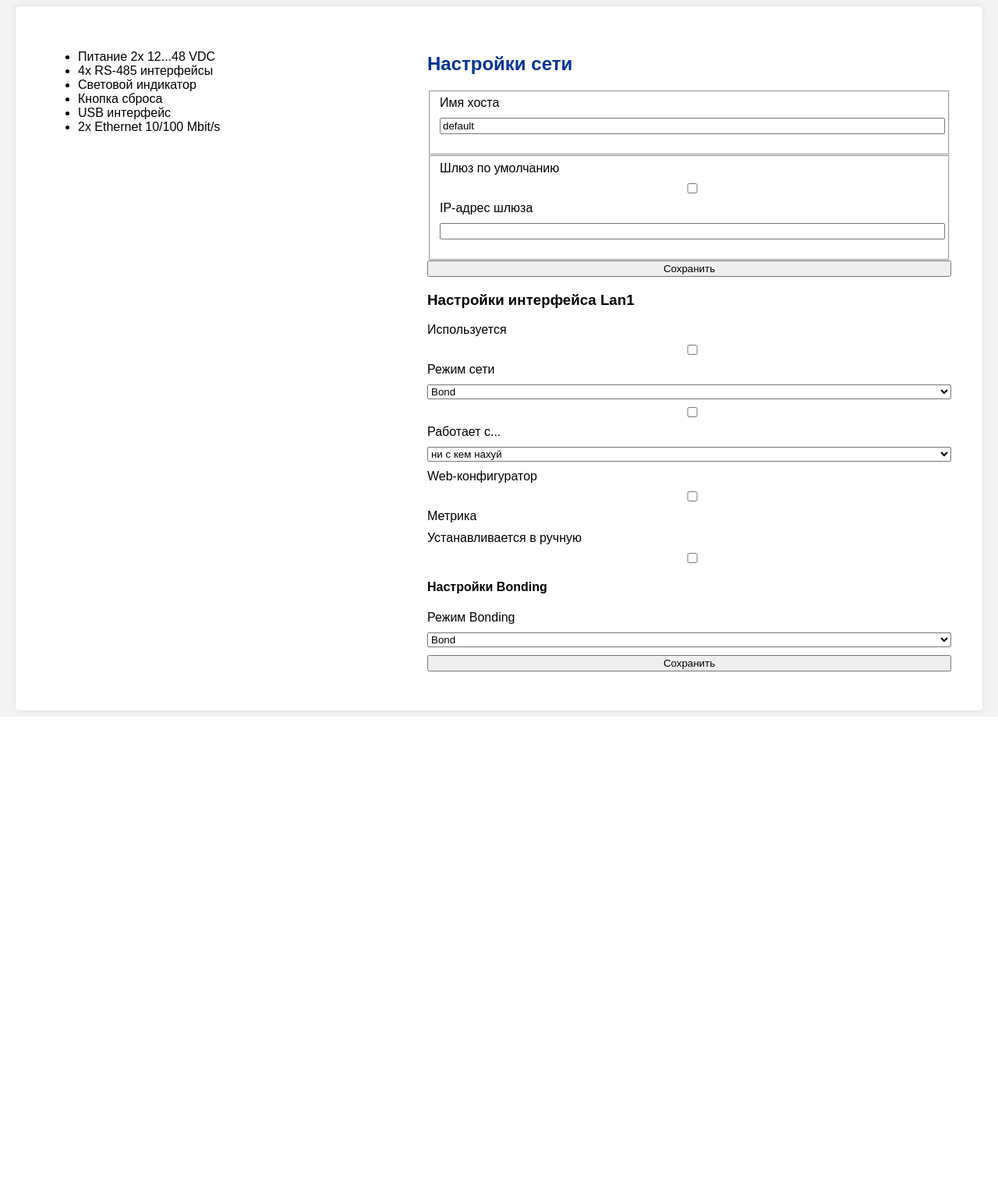
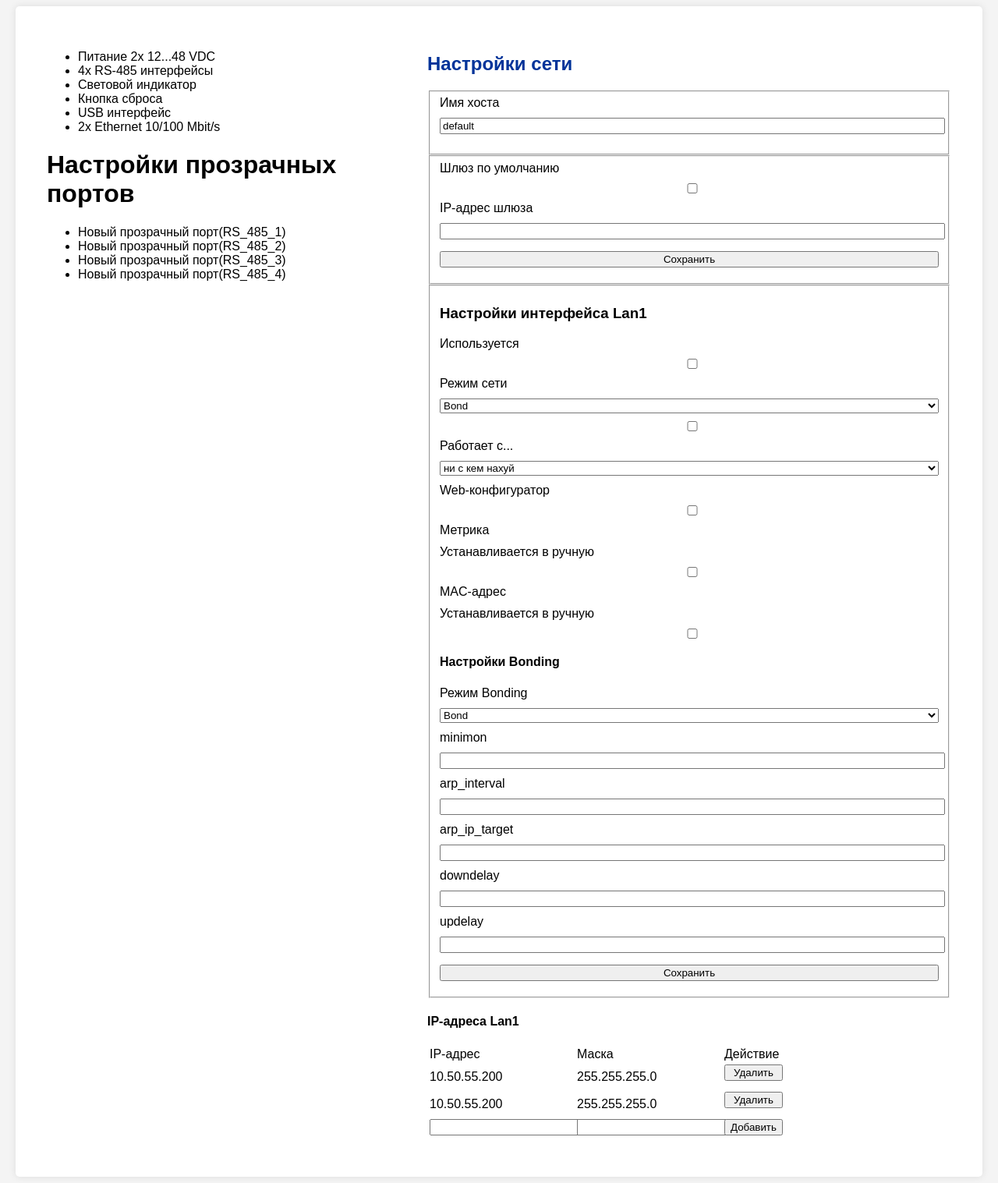
Before and after one commit to GoSLeNDeR/Web-interfaceKPI0402, a Flask app: page / in a window 1280 px wide. Shown: the whole page at 78% size. Before the commit the page ends 917 px from the top, so only its background shows below. Run offline with Flask 3, Linux system fonts and the light colour scheme.

Commit message:
Add files via upload

```diff
--- a/FlaskProject/templates/index.html
+++ b/FlaskProject/templates/index.html
@@ -19,6 +19,13 @@
                 <li>USB интерфейс</li>
                 <li>2x Ethernet 10/100 Mbit/s</li>
             </ul>
+            <h1>Настройки прозрачных портов</h1>
+            <ul>
+                <li> Новый прозрачный порт(RS_485_1)</li>
+                <li> Новый прозрачный порт(RS_485_2)</li>
+                <li> Новый прозрачный порт(RS_485_3)</li>
+                <li> Новый прозрачный порт(RS_485_4)</li>
+            </ul>
         </div>
 
         <div class="content">
@@ -37,10 +44,10 @@
                     <label for="ip">IP-адрес шлюза</label>
                     <input type="text" id="ip" value="">
                 </div>
-            </fieldset> <!-- Закрываем fieldset -->
+                <button>Сохранить</button>
+            </fieldset>
 
-            <button>Сохранить</button>
-
+            <fieldset>
             <h3>Настройки интерфейса Lan1</h3>
             <div class="input-group">
                 <label for="use">Используется</label>
@@ -64,8 +71,13 @@
                 <label for="metric">Устанавливается в ручную</label>
                 <input type="checkbox" id="metric" name="metric">
                 </div>
+
+                <div class="checkbox-group">
+                <label for="metric">MAC-адрес</label>
+                <label for="metric">Устанавливается в ручную</label>
+                <input type="checkbox" id="metric" name="metric">
+                </div>
             </div>
-
             <h4>Настройки Bonding</h4>
             <div class="Bonding">
                 <label for="bondMode">Режим Bonding</label>
@@ -75,8 +87,42 @@
                     <option>Mode 3</option>
                 </select>
             </div>
-
+            <div class="input-group">
+            <label for="ip">minimon</label>
+            <input type="text" id="ip" value="">
+                <label for="arp_interval">arp_interval</label>
+                <input type="text" id="arp_interval" value="">
+                    <label for="arp_ip_target">arp_ip_target</label>
+                    <input type="text" id="arp_ip_target" value="">
+                        <label for="downdelay">downdelay</label>
+                        <input type="text" id="downdelay" value="">
+                            <label for="updelay">updelay</label>
+                            <input type="text" id="updelay" value="">
+            </div>
             <button>Сохранить</button>
+            </fieldset>
+            <h4>IP-адреса Lan1</h4>
+            <table><tr>
+                <td>IP-aдрес</td>
+                <td>Маска</td>
+                <td>Действие</td>
+            </tr>
+            <tr>
+                <td>10.50.55.200</td>
+                <td>255.255.255.0</td>
+                <td><button>Удалить</button></td>
+            </tr>
+            <tr>
+                <td>10.50.55.200</td>
+                <td>255.255.255.0</td>
+                <td><button>Удалить</button></td>
+            </tr>
+            <tr>
+                <td><input type="text" id="ip" value=""></td>
+                <td><input type="text" id="ip" value=""></td>
+                <td><button>Добавить</button></td>
+            </tr>
+            </table>
         </div>
     </div>
 </body>
```
